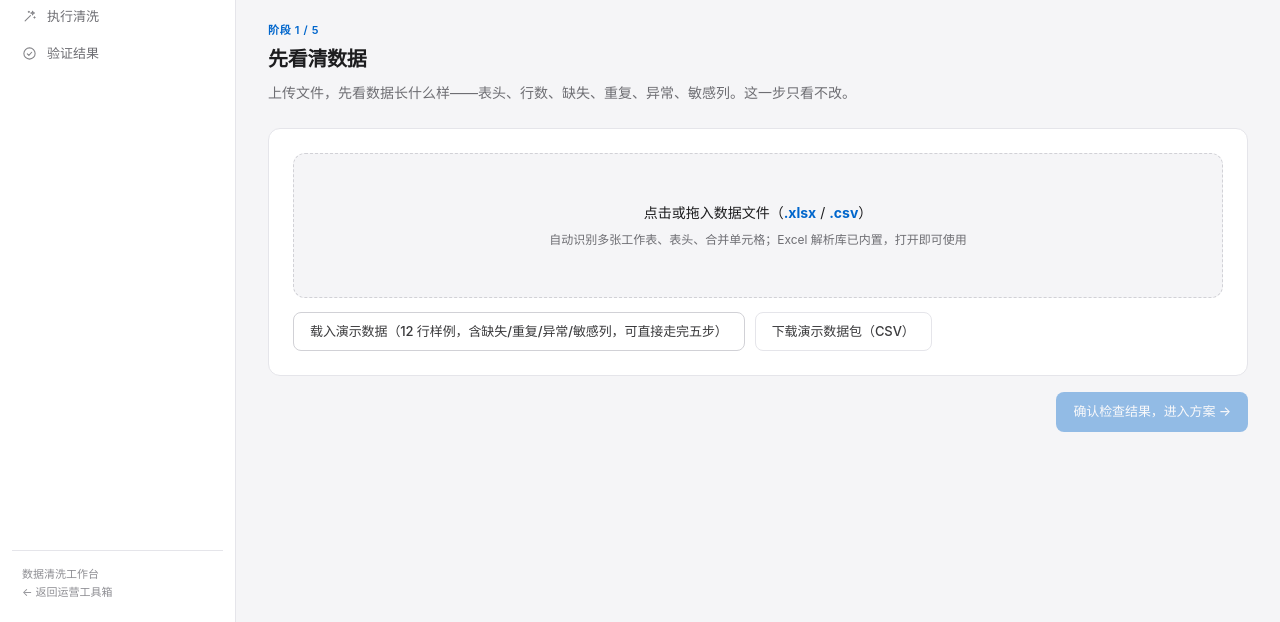
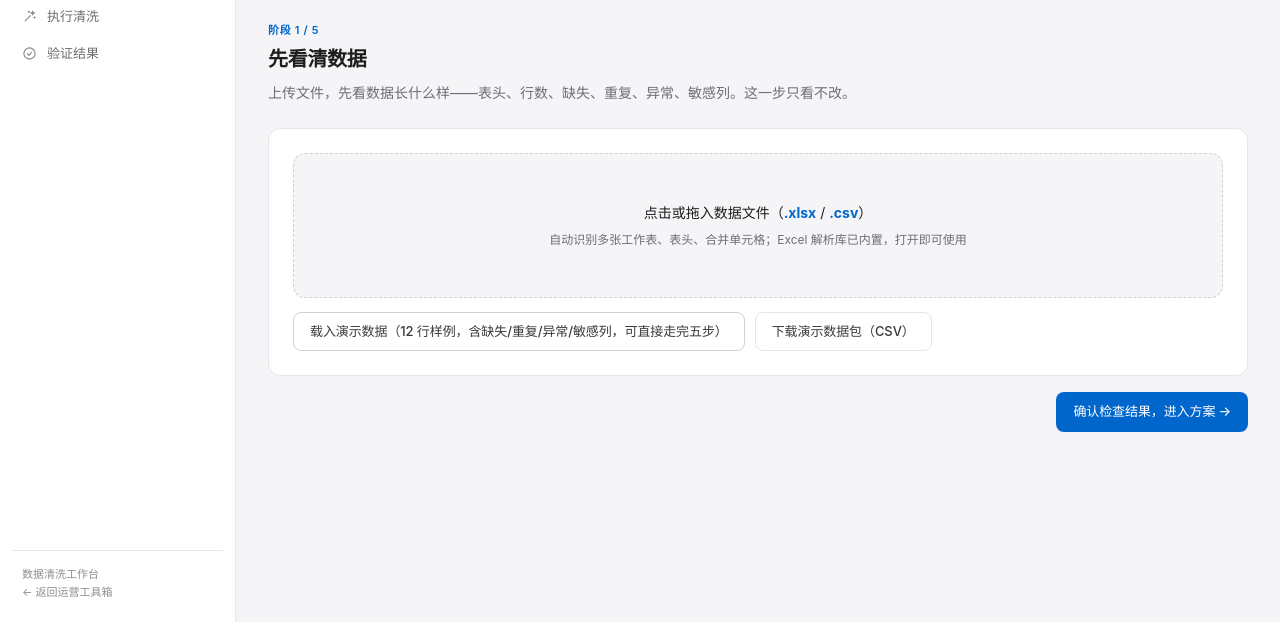
Before and after one commit to 136449689yu-prog/yunying-toolbox, a plain HTML site: page 数据清洗工作台.html in a window 1280 px wide. Shown: the part 178-800 px from the top of the page. Drawn offline with Linux system fonts and the light colour scheme.

Commit message:
修复交互：车场时段/筛选/改状态、操作记录删除滚动、清洗按钮提示

```diff
--- a/数据清洗工作台.html
+++ b/数据清洗工作台.html
@@ -198,7 +198,7 @@ pre.code{background:var(--canvas);color:var(--ink-2);border:1px solid var(--hair
       <ul class="findings" id="s1findings"></ul>
     </div>
   </div>
-  <div class="row right"><button class="btn" id="s1next" disabled onclick="go(2)">确认检查结果，进入方案 →</button></div>
+  <div class="row right"><button class="btn" id="s1next" onclick="go(2)">确认检查结果，进入方案 →</button></div>
 </section>
 
 <!-- 阶段2 -->
@@ -607,7 +607,6 @@ function resetAll(){
   S={headers:[],data:[],types:[],mainName:'',sheets:[],findings:[],rules:[],clean:null,report:null,stage:1,meta:{},cleanReady:false,planLocked:false};
   document.getElementById('file').value='';
   document.getElementById('s1result').classList.add('hide');
-  document.getElementById('s1next').disabled=true;
   go(1);
 }
 
```
